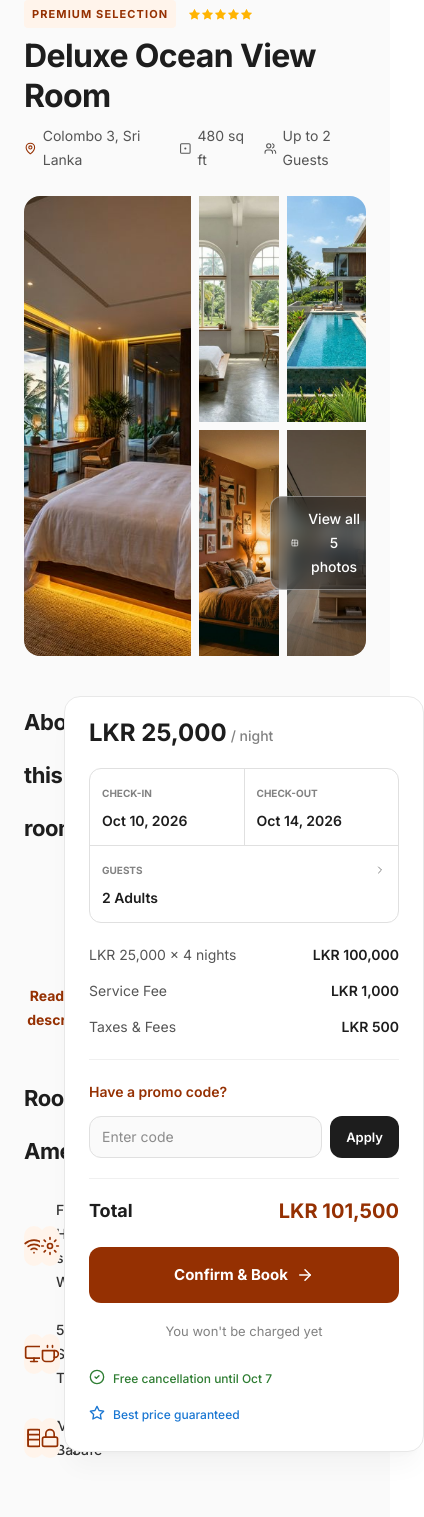
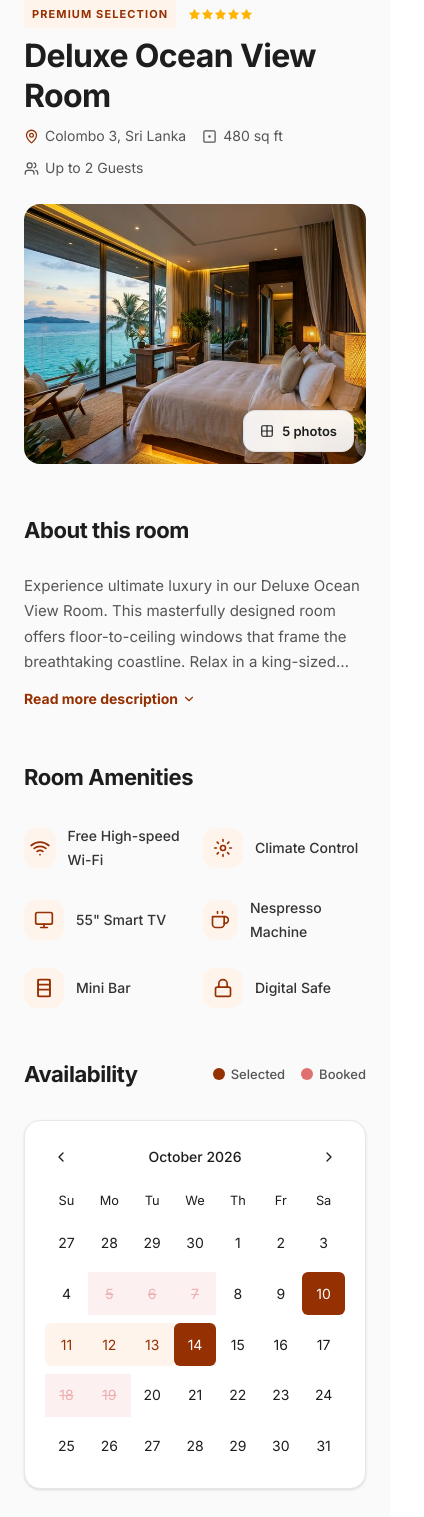
Before and after one commit to Dula0268/b4code-frontend, a Next.js app: page /guest/property/1/room/room-1-1 in a window 390 px wide. Shown: the part 140-1657 px from the top of the page, 424 px wide, since content can reach past the window. Built offline with nearby package versions, Linux system fonts and the light colour scheme.

Commit message:
feat: add guest booking, room, and staff communication pages

```diff
--- a/src/components/features/guest/booking/my-bookings/my-bookings-page.tsx
+++ b/src/components/features/guest/booking/my-bookings/my-bookings-page.tsx
@@ -225,7 +225,7 @@ function BookingCard({ booking }: { booking: Booking }) {
 
         {/* Dates + status (hidden for cancelled — shown in the note above) */}
         {!isCancelled && (
-          <div className="flex gap-6">
+          <div className="flex flex-wrap gap-4 sm:gap-6">
             <div>
               <p className="text-[0.5625rem] font-black uppercase tracking-widest mb-0.5" style={{ color: "var(--gray-4)" }}>
                 Stay Dates
@@ -358,10 +358,10 @@ export default function MyBookingsPage() {
         </div>
 
         {/* Tab toggle — pill style keeps it compact on mobile */}
-        <div className="flex items-center gap-1 mb-6 ps-card w-fit p-1">
+        <div className="flex items-center gap-1 mb-6 ps-card w-full sm:w-fit p-1 overflow-x-auto no-scrollbar">
           {TABS.map(tab => (
             <button key={tab} onClick={() => setActiveTab(tab)}
-              className="px-5 py-2 text-[0.75rem] font-black uppercase tracking-widest rounded-xl transition-all cursor-pointer"
+              className="px-4 sm:px-5 py-2 text-[0.75rem] font-black uppercase tracking-widest rounded-xl transition-all cursor-pointer whitespace-nowrap"
               style={{
                 background: activeTab === tab ? "var(--brand-primary)" : "transparent",
                 color:      activeTab === tab ? "white"          : "var(--gray-3)",
--- a/src/components/features/guest/my-room/message-staff-page.tsx
+++ b/src/components/features/guest/my-room/message-staff-page.tsx
@@ -127,7 +127,7 @@ function StaffChatInner() {
           </p>
         </div>
 
-        <div className="flex flex-col lg:flex-row gap-5 lg:h-[calc(100vh-280px)] lg:min-h-[600px]">
+        <div className="flex flex-col-reverse lg:flex-row gap-5 lg:h-[calc(100vh-280px)] lg:min-h-[600px]">
 
           {/* ── Sidebar ─────────────────────────────────────────────── */}
           <div className="w-full lg:w-[280px] flex-shrink-0 flex flex-col gap-4 overflow-y-auto">
@@ -207,7 +207,7 @@ function StaffChatInner() {
           </div>
 
           {/* ── Chat panel ──────────────────────────────────────────── */}
-          <div className="flex-1 ps-card flex flex-col overflow-hidden min-h-0">
+          <div className="flex-1 ps-card flex flex-col overflow-hidden min-h-[500px] h-[65vh] lg:min-h-0 lg:h-auto">
 
             {/* Chat header */}
             <div className="px-5 sm:px-6 py-4 border-b flex items-center justify-between flex-shrink-0"
--- a/src/components/features/guest/my-room/order-details-page.tsx
+++ b/src/components/features/guest/my-room/order-details-page.tsx
@@ -185,7 +185,7 @@ export default function OrderDetailsPage() {
             </div>
 
             {/* Quick Actions */}
-            <div className="grid grid-cols-2 gap-4">
+            <div className="grid grid-cols-1 sm:grid-cols-2 gap-4">
               <Link href="/guest/my-room/message-staff?tab=staff&q=Question about my order #4029"
                 className="flex items-center gap-3 p-5 bg-white rounded-2xl border border-[var(--border)] shadow-sm hover:shadow-md transition-shadow no-underline group">
                 <div className="w-10 h-10 rounded-xl bg-[var(--brand-primary)] flex items-center justify-center flex-shrink-0">
@@ -212,8 +212,8 @@ export default function OrderDetailsPage() {
           </div>
 
           {/* ── Right: Timeline ─────────────────────────────────────────── */}
-          <div className="lg:col-span-1 space-y-5">
-            <div className="ps-card rounded-[24px] p-7 sticky top-24">
+          <div className="lg:col-span-1 space-y-5 sticky top-24 self-start">
+            <div className="ps-card rounded-[24px] p-7">
               <h2 className="text-[16px] font-black text-[var(--fg)] mb-7">Order Progress</h2>
 
               <div className="relative">
--- a/src/components/features/guest/property/room-detail-page.tsx
+++ b/src/components/features/guest/property/room-detail-page.tsx
@@ -13,6 +13,7 @@ import { Calendar } from "@/components/ui/calendar"
 import GuestPicker, { type GuestCounts } from "@/components/shared/forms/guest-picker"
 import { addDays, differenceInDays, format } from "date-fns"
 import type { DateRange } from "react-day-picker"
+import { Popover, PopoverTrigger, PopoverContent } from "@/components/ui/popover"
 
 function formatLKR(n: number) {
     return `LKR ${n.toLocaleString("en-US")}`
@@ -109,7 +110,7 @@ function RoomDetailPageContent({ property, room }: { property: PropertyDetail; r
                     <h1 className="text-[32px] font-bold text-[#1d1d1d] leading-tight mb-2">
                         {room.name}
                     </h1>
-                    <div className="flex items-center gap-4 text-[14px] text-[#555]">
+                    <div className="flex flex-wrap items-center gap-x-4 gap-y-2 text-[14px] text-[#555]">
                         <span className="flex items-center gap-1.5"><MapPin size={15} className="text-[var(--brand-primary)]" /> {property.location}, Sri Lanka</span>
                         <span className="flex items-center gap-1.5"><SquareDot size={15} /> {room.sqft} sq ft</span>
                         <span className="flex items-center gap-1.5"><Users size={15} /> Up to {room.maxGuests} Guests</span>
@@ -117,10 +118,10 @@ function RoomDetailPageContent({ property, room }: { property: PropertyDetail; r
                 </div>
 
                 {/* ── Photo Gallery Grid ──────────────────────────────────────────────── */}
-                <div className="relative mb-10 h-[460px] rounded-2xl overflow-hidden flex gap-2">
+                <div className="relative mb-10 h-[260px] sm:h-[460px] rounded-2xl overflow-hidden flex flex-col sm:flex-row gap-2">
                     {/* Left primary image */}
                     <div
-                        className="w-[50%] h-full relative cursor-pointer group"
+                        className="w-full sm:w-[50%] h-full relative cursor-pointer group"
                         onClick={() => { setActiveGalleryIdx(0); setGalleryOpen(true) }}
                     >
                         <Image
@@ -131,10 +132,16 @@ function RoomDetailPageContent({ property, room }: { property: PropertyDetail; r
                             priority
                             sizes="(max-width: 768px) 100vw, 600px"
                         />
+                        {/* Mobile Overlay button */}
+                        <div className="sm:hidden absolute bottom-3 right-3">
+                            <button className="flex items-center gap-2 text-[#1d1d1d] font-semibold text-[13px] bg-white/90 border border-[#e0e0e0] px-4 py-2 rounded-xl backdrop-blur-sm shadow-sm">
+                                <Grid2X2 size={14} /> {allImages.length} photos
+                            </button>
+                        </div>
                     </div>
 
                     {/* Right 4 smaller images */}
-                    <div className="w-[50%] grid grid-cols-2 grid-rows-2 gap-2 h-full">
+                    <div className="hidden sm:grid w-[50%] grid-cols-2 grid-rows-2 gap-2 h-full">
                         {property.galleryImages.slice(0, 4).map((img, i) => (
                             <div
                                 key={i}
@@ -162,7 +169,7 @@ function RoomDetailPageContent({ property, room }: { property: PropertyDetail; r
                 </div>
 
                 {/* ── Main Layout ────────────────────────────────────────────────────── */}
-                <div className="flex gap-10 items-start">
+                <div className="flex flex-col lg:flex-row gap-10 items-start w-full">
 
                     {/* ── LEFT COLUMN ─────────────────────────────────────────────────── */}
                     <div className="flex-1 min-w-0 flex flex-col gap-10">
@@ -240,18 +247,21 @@ function RoomDetailPageContent({ property, room }: { property: PropertyDetail; r
                             </div>
 
                             {/* Calendar Block */}
-                            <div className="bg-white border border-[#e8e8e8] rounded-2xl p-4 sm:p-6 shadow-sm w-full overflow-x-auto">
-                                <div className="min-w-[550px] flex justify-center [&_[data-selected-single=true]]:!bg-[var(--brand-primary)] [&_[data-selected-single=true]]:!text-white [&_[data-range-start=true]]:!bg-[var(--brand-primary)] [&_[data-range-start=true]]:!text-white [&_[data-range-end=true]]:!bg-[var(--brand-primary)] [&_[data-range-end=true]]:!text-white [&_[data-range-middle=true]]:!bg-[#fff4eb] [&_[data-range-middle=true]]:!text-[var(--brand-primary)]">
+                            <div className="bg-white border border-[#e8e8e8] rounded-2xl p-5 sm:p-8 shadow-sm flex flex-col items-center w-full">
+                                <div
+                                    className="w-full flex justify-center [&_[data-slot=calendar]]:w-full [&_[data-slot=calendar]]:max-w-[400px] [&_[data-selected-single=true]]:!bg-[var(--brand-primary)] [&_[data-selected-single=true]]:!text-white [&_[data-range-start=true]]:!bg-[var(--brand-primary)] [&_[data-range-start=true]]:!text-white [&_[data-range-end=true]]:!bg-[var(--brand-primary)] [&_[data-range-end=true]]:!text-white [&_[data-range-middle=true]]:!bg-[#fff4eb] [&_[data-range-middle=true]]:!text-[var(--brand-primary)]"
+                                    style={{ "--cell-size": "3rem" } as React.CSSProperties}
+                                >
                                     <Calendar
                                         mode="range"
                                         defaultMonth={date?.from || new Date(2026, 9, 1)}
                                         selected={date}
                                         onSelect={setDate}
-                                        numberOfMonths={2}
+                                        numberOfMonths={1}
                                         disabled={bgBooked}
                                         modifiers={{ booked: bgBooked }}
-                                        modifiersClassNames={{ booked: "line-through !text-[#E07070] opacity-70 !bg-[#E07070]/10" }}
-                                        className="p-0"
+                                        modifiersClassNames={{ booked: "line-through !text-[#E07070] !bg-[#E07070]/10 !opacity-100 hover:!bg-[#E07070]/20 font-semibold" }}
+                                        className="p-0 w-full"
                                     />
                                 </div>
                             </div>
@@ -259,7 +269,7 @@ function RoomDetailPageContent({ property, room }: { property: PropertyDetail; r
                     </div>
 
                     {/* ── RIGHT COLUMN (Sidebar) ──────────────────────────────────────── */}
-                    <div className="w-[360px] flex-shrink-0 sticky top-24 flex flex-col gap-6">
+                    <div className="w-full lg:w-[360px] flex-shrink-0 lg:sticky lg:top-24 flex flex-col gap-6">
 
                         {/* Price Summary Card */}
                         <div className="bg-white border border-[#e8e8e8] rounded-2xl p-6 shadow-xl shadow-black/[0.03]">
@@ -269,7 +279,9 @@ function RoomDetailPageContent({ property, room }: { property: PropertyDetail; r
                             </div>
 
                             <div className="border border-[#e0e0e0] rounded-xl overflow-visible mb-5 bg-white relative z-10">
-                                <div className="flex border-b border-[#e0e0e0]">
+                            <Popover>
+                                <PopoverTrigger asChild>
+                                    <div className="flex border-b border-[#e0e0e0] cursor-pointer hover:bg-gray-50 transition-colors">
                                         <div className="flex-1 p-3 border-r border-[#e0e0e0]">
                                             <div className="text-[10px] font-bold text-[#828282] uppercase mb-1">Check-in</div>
                                             <div className="text-[14px] font-semibold text-[#1d1d1d]">{date?.from ? format(date.from, "MMM d, yyyy") : "Select date"}</div>
@@ -279,6 +291,23 @@ function RoomDetailPageContent({ property, room }: { property: PropertyDetail; r
                                             <div className="text-[14px] font-semibold text-[#1d1d1d]">{date?.to ? format(date.to, "MMM d, yyyy") : "Select date"}</div>
                                         </div>
                                     </div>
+                                </PopoverTrigger>
+                                <PopoverContent className="w-auto p-0" align="start">
+                                    <div className="[&_[data-selected-single=true]]:!bg-[var(--brand-primary)] [&_[data-selected-single=true]]:!text-white [&_[data-range-start=true]]:!bg-[var(--brand-primary)] [&_[data-range-start=true]]:!text-white [&_[data-range-end=true]]:!bg-[var(--brand-primary)] [&_[data-range-end=true]]:!text-white [&_[data-range-middle=true]]:!bg-[#fff4eb] [&_[data-range-middle=true]]:!text-[var(--brand-primary)]">
+                                        <Calendar
+                                            mode="range"
+                                            defaultMonth={date?.from || new Date(2026, 9, 1)}
+                                            selected={date}
+                                            onSelect={setDate}
+                                            numberOfMonths={1}
+                                            disabled={bgBooked}
+                                            modifiers={{ booked: bgBooked }}
+                                            modifiersClassNames={{ booked: "line-through !text-[#E07070] opacity-70 !bg-[#E07070]/10" }}
+                                            className="p-3"
+                                        />
+                                    </div>
+                                </PopoverContent>
+                            </Popover>
                                 <div
                                     className="p-3 relative cursor-pointer hover:bg-gray-50 transition-colors rounded-b-xl"
                                     onClick={() => setGuestOpen(!guestOpen)}
```
Also changed, not shown: src/components/features/guest/property/property-detail-page.tsx (+8 -8 lines). Lines whose indentation alone changed are shown as unchanged.
